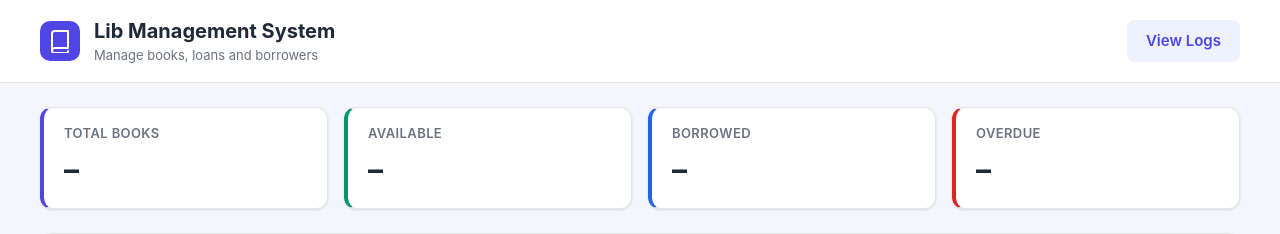
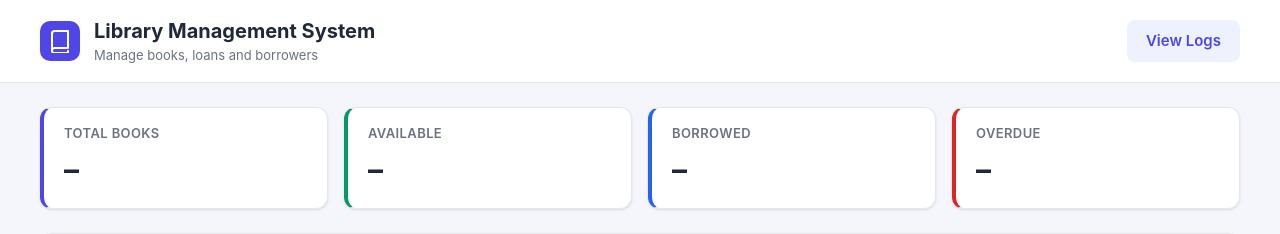
Before and after one commit to gaganvenkatesh0925/Library-Management, a Django app: page / in a window 1280 px wide. Shown: the top 234 px of the page. Run offline with Django 5.2, Linux system fonts and the light colour scheme; data comes from the database, SQL or seed files in the repository; parts of the project's set-up code (start-up, migrations or seed data) failed here and were passed over.

Commit message:
updated UI

```diff
--- a/books/templates/books/index.html
+++ b/books/templates/books/index.html
@@ -13,7 +13,7 @@
       <div class="brand">
         <svg class="brand-icon" viewBox="0 0 24 24" aria-hidden="true"><path d="M4 4.5A2.5 2.5 0 0 1 6.5 2H20v17H6.5a2.5 2.5 0 0 0 0 5H20v-2" fill="none" stroke="currentColor" stroke-width="2" stroke-linecap="round" stroke-linejoin="round"/><path d="M4 4.5v17" fill="none" stroke="currentColor" stroke-width="2" stroke-linecap="round"/></svg>
         <div>
-          <h1>Lib Management System</h1>
+          <h1>Library Management System</h1>
           <p>Manage books, loans and borrowers</p>
         </div>
       </div>
```
